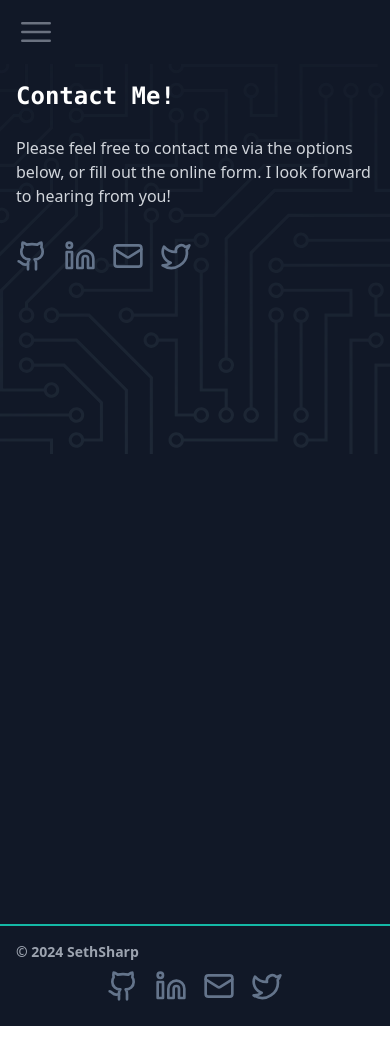
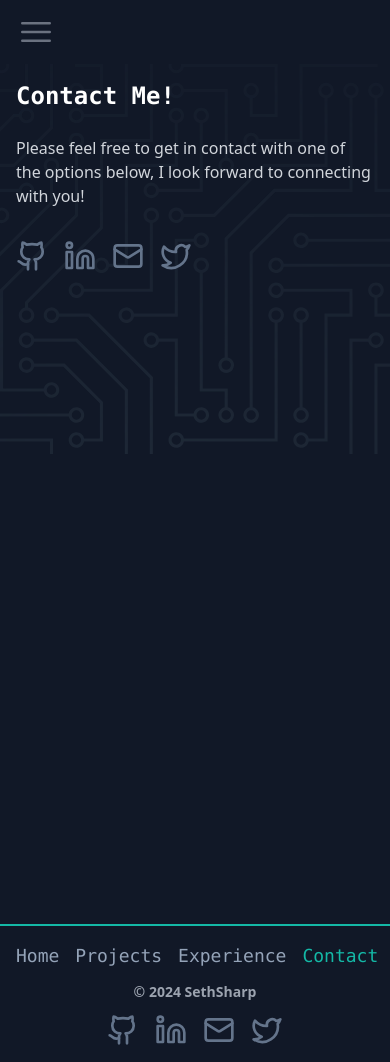
Before and after one commit to SethSharp/nuxt-portfolio, a Nuxt app: page /contact in a window 390 px wide. Before the commit the page ends 1026 px from the top, so only its background shows below. Built offline with nearby package versions, Linux system fonts and the light colour scheme.

Commit message:
improve overall responsiveness for footer + fix mobile popover

```diff
--- a/app.vue
+++ b/app.vue
@@ -51,6 +51,6 @@ const links = computed(() => [
       </section>
     </main>
 
-    <MainFooter />
+    <MainFooter :links="links" />
   </div>
 </template>
--- a/components/MainFooter.vue
+++ b/components/MainFooter.vue
@@ -1,34 +1,41 @@
 <script setup lang="ts">
+import { type Link } from "~/types"
+
+defineProps<{
+  links: Link[]
+}>()
 </script>
 
 <template>
   <footer class=" border-t-2 border-primary-500 z-20">
-    <div class="p-4 md:flex justify-between font-semibold">
-      <p class="text-sm my-auto leading-5 text-gray-400">
+    <div class="p-4 md:flex md:justify-between font-semibold space-y-3">
+      <div class="space-y-3">
+        <div class="space-x-4 text-center">
+          <NavigationLink v-for="link in links" :link="link" />
+        </div>
+
+        <p class="text-sm my-auto leading-5 text-gray-400 text-center md:text-left">
           &copy; 2024 SethSharp
         </p>
+      </div>
 
-      <div class="flex gap-4 justify-center">
-        <div class="flex gap-4 text-slate-500">
-          <div class="flex gap-4 text-slate-500">
-            <a class="flex gap-4 my-2" href="https://github.com/SethSharp" target="_blank">
+      <div class="flex gap-4 justify-center text-slate-500">
+        <a href="https://github.com/SethSharp" target="_blank">
           <IconsGitHub class="size-8 transition ease-in-out delay-0 hover:-translate-y-1 duration-50"/>
         </a>
 
-            <a class="flex gap-4 my-2" href="https://www.linkedin.com/in/seth-sharp/" target="_blank">
+        <a href="https://www.linkedin.com/in/seth-sharp/" target="_blank">
           <IconsLinkedIn class="size-8 transition ease-in-out delay-0 hover:-translate-y-1 duration-50"/>
         </a>
 
-            <a class="flex gap-4 my-2 hover:text-gray-900" href="mailto:sesharp@outlook.com">
+        <a href="mailto:sesharp@outlook.com">
           <IconsMail class="size-8 transition ease-in-out delay-0 hover:-translate-y-1 duration-50"/>
         </a>
 
-            <a class="flex gap-4 my-2" href="https://x.com/seth_sharp_01" target="_blank">
+        <a href="https://x.com/seth_sharp_01" target="_blank">
           <IconsTwitter class="size-8 transition ease-in-out delay-0 hover:-translate-y-1 duration-50" />
         </a>
       </div>
     </div>
-      </div>
-    </div>
   </footer>
 </template>
--- a/components/navigation/Bar.vue
+++ b/components/navigation/Bar.vue
@@ -20,20 +20,17 @@ const open = ref(false)
     <div class="sm:hidden">
       <div class="mx-4 relative">
         <div class="flex gap-6 py-3">
-          <button @click="open = true" class="hover:bg-gray-800 rounded transition cursor-pointer">
+          <button @click="open = ! open" class="hover:bg-gray-800 rounded transition cursor-pointer">
             <Bars3Icon class="size-10 text-gray-500"/>
           </button>
         </div>
         <div v-if="open" class="flex transition justify-start mt-4 z-50">
           <div
-              class="bg-gray-100 w-full sm:w-1/2 z-50 absolute text-left shadow-2xl px-6 py-6 space-y-2 grid">
-            <Link v-for="link in links" :href="link.href" :active="link.active">
-              {{ link.name }}
-            </Link>
+              class="bg-gray-700 rounded w-full sm:w-1/2 z-50 absolute text-left shadow-2xl px-6 py-6 space-y-2 grid">
+            <NavigationLink v-for="link in links" :link="link" />
           </div>
         </div>
       </div>
     </div>
   </nav>
-
 </template>
--- a/pages/contact.vue
+++ b/pages/contact.vue
@@ -12,10 +12,8 @@ useSeoMeta({
     </HeadingsPage>
 
     <BodyWrapper>
-      <p class="text-gray-300 my-6">
-        Please feel free to contact me via the options below, or fill out the online form.
-        I look
-        forward to hearing from you!
+      <p class="text-gray-300 my-6 max-w-96">
+        Please feel free to get in contact with one of the options below, I look forward to connecting with you!
       </p>
 
       <div class="flex gap-4 text-slate-500">
```
Lines whose indentation alone changed are shown as unchanged.
